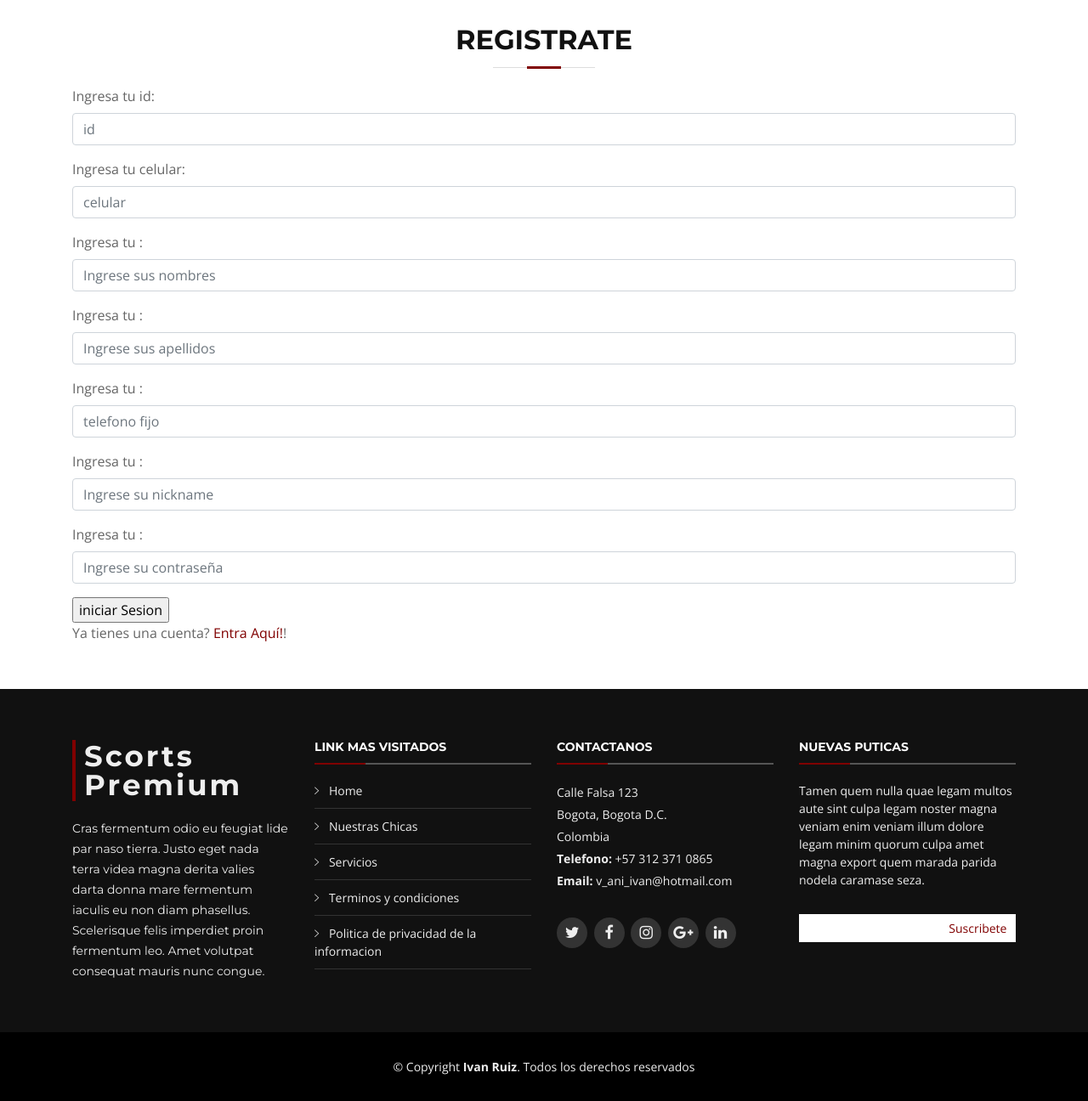
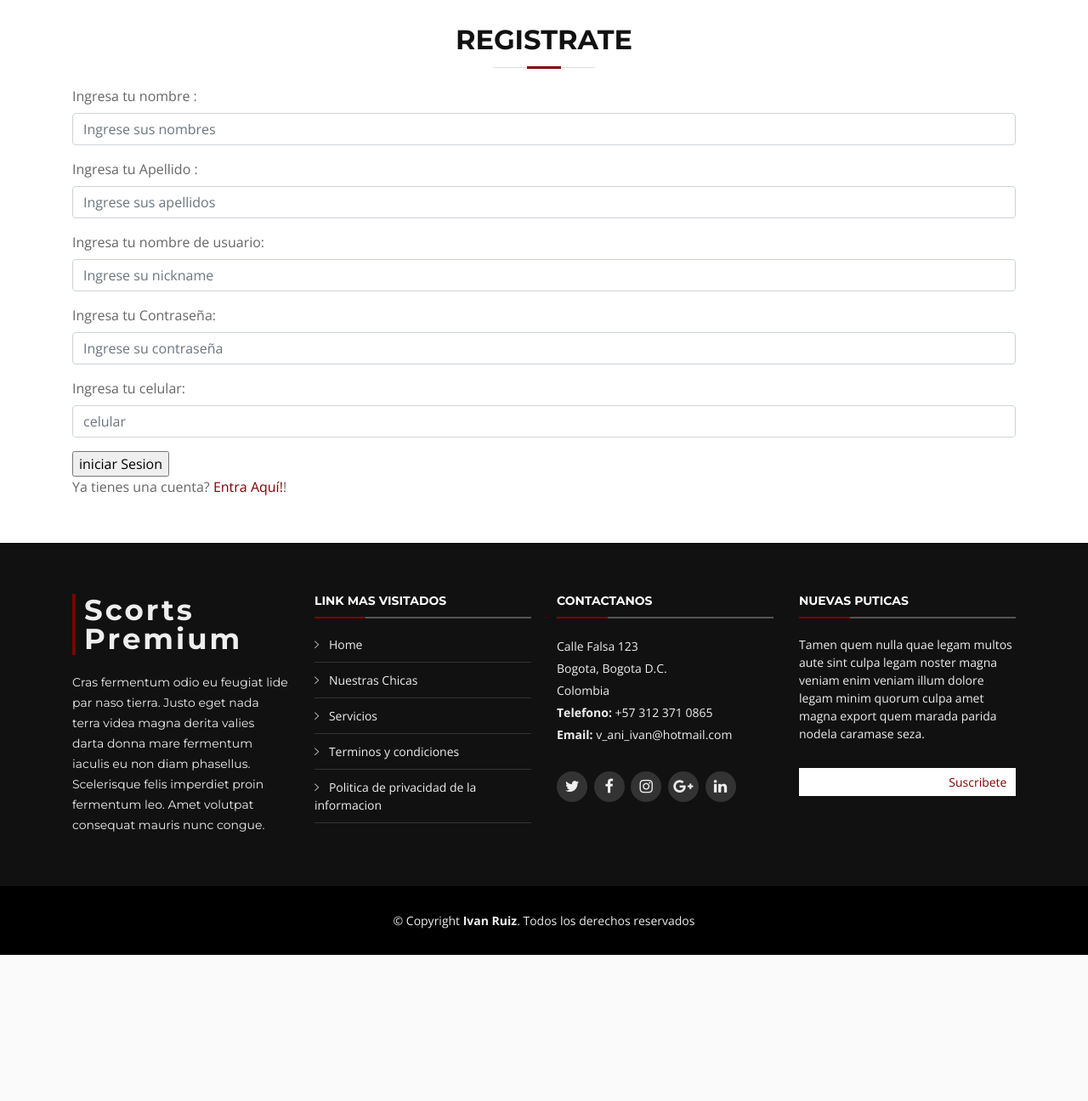
Before and after one commit to cealmaster/Prepagapp, a PHP site: page /registroScort.php in a window 1280 px wide. Shown: the part 92-1388 px from the top of the page at 85% size. After the commit the page ends 1216 px from the top, so only its background shows below. Run offline with PHP 8.4, Linux system fonts and the light colour scheme; some web fonts are replaced.

Commit message:
version modificada para nueva BD

```diff
--- a/inicio-sesion.php
+++ b/inicio-sesion.php
@@ -16,13 +16,13 @@
 			if (!empty($_POST['nickname']) && !empty($_POST['contrasena'])) {
 				$usuario= $_POST['nickname'];
 				$password= $_POST['contrasena'];
-				$registros=mysqli_query($conexion,"select nombre, nicknamecliente, contrasenacliente, telefonocliente from cliente where nicknamecliente= '$_REQUEST[nickname]' and contrasenacliente='$_REQUEST[contrasena]'") or die("Problemas en el select:".mysqli_error($conexion));
+				$registros=mysqli_query($conexion,"select nombrecliente, nicknamecliente, contrasenacliente, telefonocliente from cliente where nicknamecliente= '$_REQUEST[nickname]' and contrasenacliente='$_REQUEST[contrasena]'") or die("Problemas en el select:".mysqli_error($conexion));
 				$numeroRegistros = mysqli_num_rows($registros);
 				if ($numeroRegistros!=0) {
 					while ($reg=mysqli_fetch_array($registros)){
 			  			$dbnickname = $reg['nicknamecliente'];
 			  			$dbcontrasena = $reg['contrasenacliente'];
-			  			$dbnombre = $reg['nombre'];
+			  			$dbnombre = $reg['nombrecliente'];
 					}
 					mysqli_close($conexion);
 					if ($usuario == $dbnickname && $password == $dbcontrasena) {
--- a/partes/cerrar-sesion.php
+++ b/partes/cerrar-sesion.php
@@ -1,5 +1,5 @@
 <?php
 	session_start();
-	session_unset("session_username");
+	session_destroy();
 	header('location: ../index.php');
  ?>
--- a/partes/conexion.php
+++ b/partes/conexion.php
@@ -1,5 +1,5 @@
 <?php
 	//datos para la conexion con MySQL
-	$conexion=mysqli_connect("localhost","root","","prueba") or
+	$conexion=mysqli_connect("localhost","root","","prepagapp") or
     	die("Problemas con la conexión");
  ?>
--- a/partes/funciones.php
+++ b/partes/funciones.php
@@ -1,8 +1,8 @@
 <?php
 	function imprimirPutas(){
-		$conexion=mysqli_connect("localhost","root","","prueba") or
+		$conexion=mysqli_connect("localhost","root","","prepagapp") or
     	die("Problemas con la conexión");
-        $registros=mysqli_query($conexion,"select nombres, linkfotoperfil, descripcion from puta") or die("Problemas en el select:".mysqli_error($conexion));
+        $registros=mysqli_query($conexion,"select nombreputa, linkfotoperfil, descripcion from puta") or die("Problemas en el select:".mysqli_error($conexion));
         $numeroRegistros = mysqli_num_rows($registros);
         $contador=0;
         if ($numeroRegistros!=0) {
--- a/registroScort.php
+++ b/registroScort.php
@@ -44,35 +44,28 @@
 			<div class="section-header">
 				<h3>Registrate</h3>
 			</div>
+
 			<div class="form">
 				<form action="" method="POST">
 					<div class="form-group">
-						<label for="idCliente">Ingresa tu id:</label>
-						<input type="number" class="form-control" placeholder="id" name="idCliente">
+						<label for="nombres">Ingresa tu nombre :</label>
+						<input type="text" class="form-control" placeholder="Ingrese sus nombres" name="nombres">
+					</div>
+					<div class="form-group">
+						<label for="apellidos">Ingresa tu Apellido :</label>
+						<input type="text" class="form-control" placeholder="Ingrese sus apellidos" name="apellidos">
+					</div>
+					<div class="form-group">
+						<label for="nickname">Ingresa tu nombre de usuario:</label>
+						<input type="text" class="form-control" placeholder="Ingrese su nickname" name="nickname">
+					</div>
+					<div class="form-group">
+						<label for="contrasena">Ingresa tu Contraseña:</label>
+						<input type="password" class="form-control" placeholder="Ingrese su contraseña" name="contrasena">
 					</div>
 					<div class="form-group">
 						<label for="celular">Ingresa tu celular:</label>
 						<input type="number" class="form-control" placeholder="celular" name="celular">
-					</div>
-					<div class="form-group">
-						<label for="">Ingresa tu :</label>
-						<input type="text" class="form-control" placeholder="Ingrese sus nombres" name="nombres">
-					</div>
-					<div class="form-group">
-						<label for="">Ingresa tu :</label>
-						<input type="text" class="form-control" placeholder="Ingrese sus apellidos" name="apellidos">
-					</div>
-					<div class="form-group">
-						<label for="">Ingresa tu :</label>
-						<input type="number" class="form-control" placeholder="telefono fijo" name="telefono">
-					</div>
-					<div class="form-group">
-						<label for="">Ingresa tu :</label>
-						<input type="text" class="form-control" placeholder="Ingrese su nickname" name="nickname">
-					</div>
-					<div class="form-group">
-						<label for="">Ingresa tu :</label>
-						<input type="password" class="form-control" placeholder="Ingrese su contraseña" name="contrasena">
 					</div>
 					<input type="submit" name="login" value="iniciar Sesion">
 					<p>Ya tienes una cuenta? <a href="inicio-sesion.php" >Entra Aquí!</a>!</p>
```
Also changed, not shown: registrocliente.php (+5 -10 lines).
